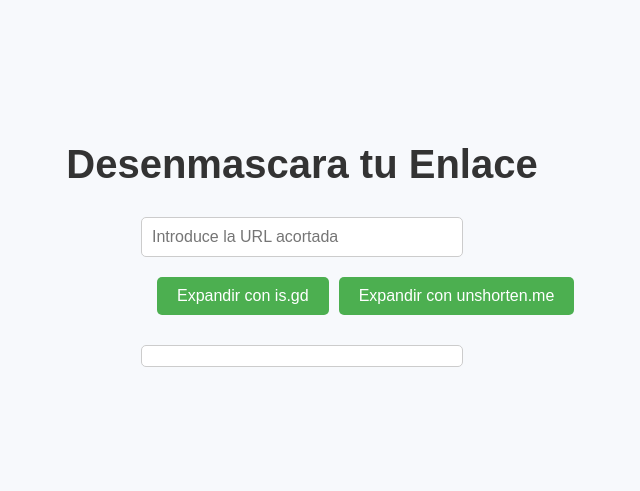
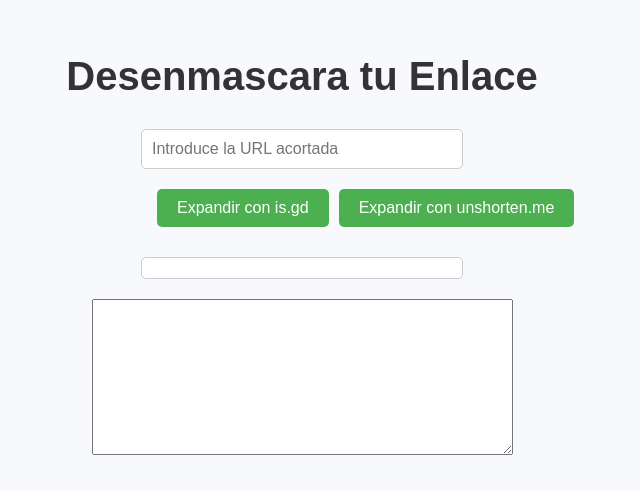
Before and after one commit to kikogomez/unsorten_link, a plain HTML site: page index.html in a window 1280 px wide. Shown: the part 159-650 px from the top of the page, without its empty margins (338-978 px from the left). Drawn offline with Linux system fonts and the light colour scheme.

Commit message:
Update index.html

```diff
--- a/index.html
+++ b/index.html
@@ -16,6 +16,7 @@
         </div>
     </form>
     <div id="result"></div>
+    <textarea id="rawResponse" rows="10" cols="50" readonly style="margin-top: 20px;"></textarea>
 
     <script src="expand_isgd.js"></script>
     <script src="expand_unshortenme.js"></script>
```
